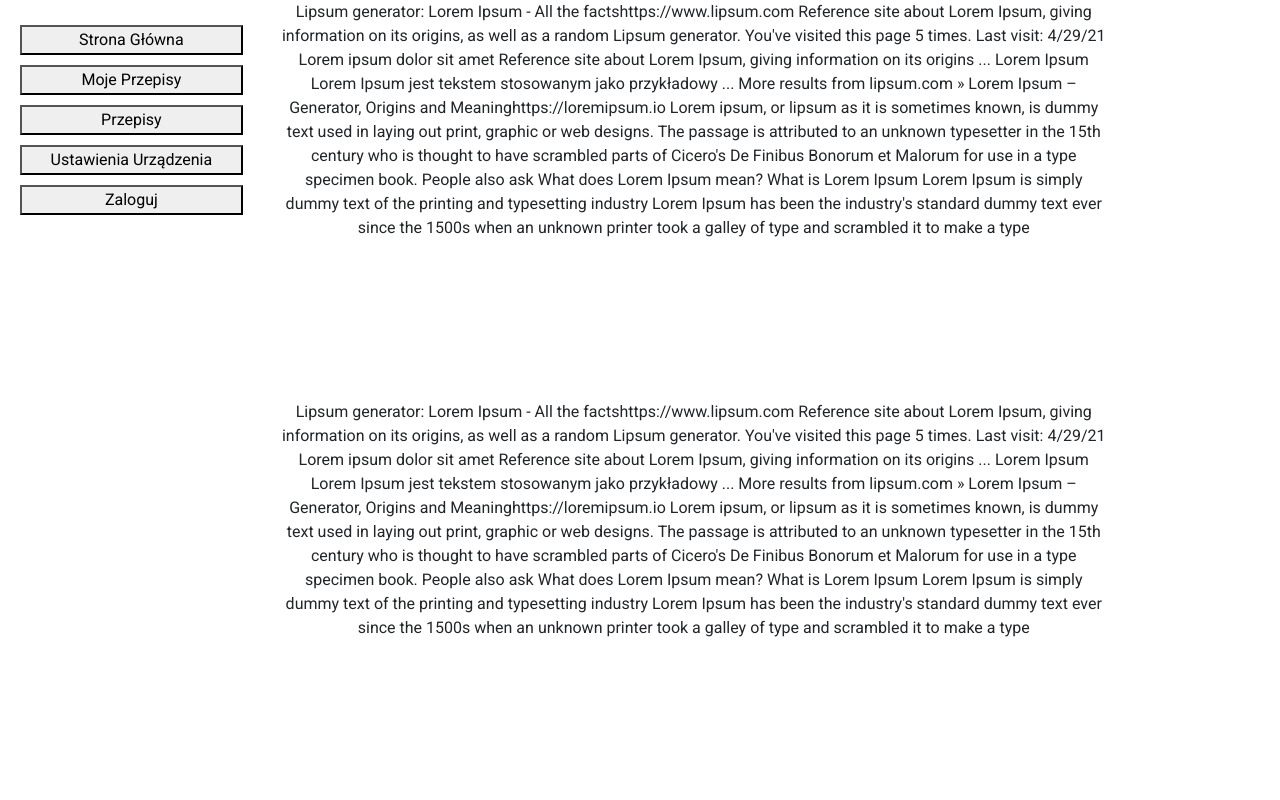
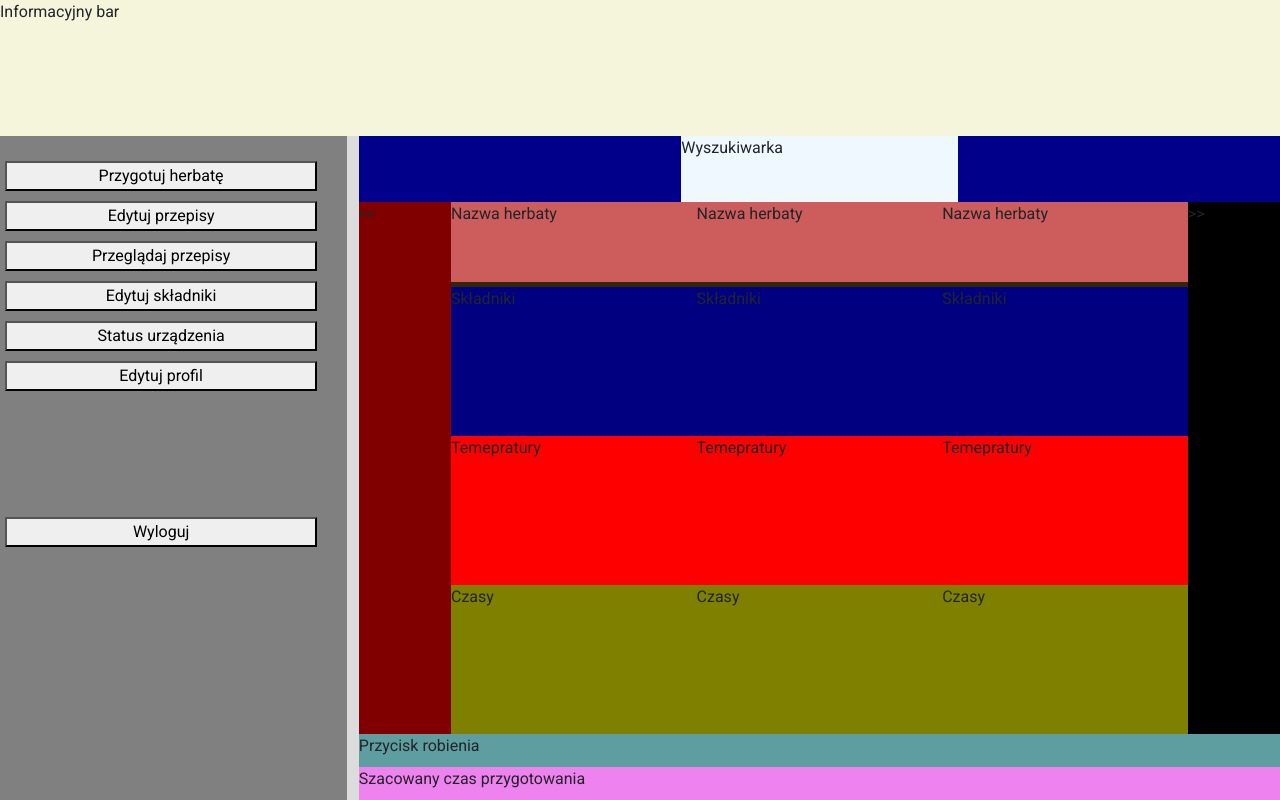
Before and after one commit to KacperSzmitko/UltimaTea, a Django app: page / in a window 1280 px wide. Run offline with Django 3.2, Linux system fonts and the light colour scheme; parts of the project's set-up code (start-up, migrations or seed data) failed here and were passed over; some libraries are stand-ins or nearby versions.

Commit message:
main-home-pg containers
Stworzenie kontenerów na wszystkie elementy strony domowej aplikacji main.

```diff
--- a/src/main_app/urls.py
+++ b/src/main_app/urls.py
@@ -4,7 +4,10 @@ from .views import home_view
 app_name = 'main_app'
 urlpatterns = [
     path('', home_view, name='main_home'),
-    path('recipes', home_view, name='main_main_recipes'),
-    path('moje_przepisy', home_view, name='main_recipes'),
-    path('konfiguracja', home_view, name='main_configuration'),
+    path('makeTea', home_view, name='main_make_tea'),
+    path('editTea', home_view, name='main_edit_tea'),
+    path('searchRecipes', home_view, name='main_search_recipes'),
+    path('configureIngredients', home_view, name='main_configure_ingredients'),
+    path('status', home_view, name='main_status'),
+    path('editProfile', home_view, name='main_edit_profile'),
 ]
--- a/src/templates/main/base.html
+++ b/src/templates/main/base.html
@@ -9,19 +9,23 @@
 {%endblock head%}
 
 {%block content%}
-<div class="container-fluid h-100">
-    <div class="container row h-100">
-        <div class = "menu col-3">
+<div class="box container-fluid" style="background-color: seashell; height: 100%;">
+    <div class="infoBar row" style="background-color: beige; height: 17%; margin: 0;">
+        Informacyjny bar
+    </div>
+    <div class="containerRow" style="background-color: gold; height: 83%; width: 100%; display: flex;">
+        <div class="containerMenu" style="background-color: grey; width: 29%">
             {%include "main/menu.html"%}
         </div>
-        <div class="content col-9 container-fluid">
-            <div class="main_content row h-100">
-                <div class="content col-12">
-                    {% block main_content %}{% endblock main_content%}
-                </div>
-            </div>
+        <div class="containerSeparator" style="background-color: gainsboro; width: 1%">
+
+        </div>
+        <div class="containerContent" style="background-color: blue; width: 77%">
+            {%block main_content%}
+            {%endblock main_content%}
         </div>
     </div>
+
+
 </div>
-
 {%endblock content%}
--- a/src/templates/main/home.html
+++ b/src/templates/main/home.html
@@ -1,13 +1,88 @@
 {%extends "main/base.html"%}
 {%block main_content%}
-<div class="content h-50">
-    <div class="control_panel text-center w-100">
-        Lipsum generator: Lorem Ipsum - All the factshttps://www.lipsum.com Reference site about Lorem Ipsum, giving information on its origins, as well as a random Lipsum generator. You've visited this page 5 times. Last visit: 4/29/21 Lorem ipsum dolor sit amet Reference site about Lorem Ipsum, giving information on its origins ... Lorem Ipsum Lorem Ipsum jest tekstem stosowanym jako przykładowy ... More results from lipsum.com » Lorem Ipsum – Generator, Origins and Meaninghttps://loremipsum.io Lorem ipsum, or lipsum as it is sometimes known, is dummy text used in laying out print, graphic or web designs. The passage is attributed to an unknown typesetter in the 15th century who is thought to have scrambled parts of Cicero's De Finibus Bonorum et Malorum for use in a type specimen book. People also ask What does Lorem Ipsum mean? What is Lorem Ipsum Lorem Ipsum is simply dummy text of the printing and typesetting industry Lorem Ipsum has been the industry's standard dummy text ever since the 1500s when an unknown printer took a galley of type and scrambled it to make a type
+<div class="mainContent" style="width: 100%; height: 100%; background-color: aqua;">
+    <div class="mainTop" style="width: 100%; height: 10%; background-color: darkblue;">
+        <div class="topSearch" style="width: 30%; height: 100%; margin: auto; background-color: aliceblue;">
+            Wyszukiwarka
+        </div>
+
     </div>
-</div>
-<div class="content h-50">
-    <div class="quick_recipes text-center w-100">
-        Lipsum generator: Lorem Ipsum - All the factshttps://www.lipsum.com Reference site about Lorem Ipsum, giving information on its origins, as well as a random Lipsum generator. You've visited this page 5 times. Last visit: 4/29/21 Lorem ipsum dolor sit amet Reference site about Lorem Ipsum, giving information on its origins ... Lorem Ipsum Lorem Ipsum jest tekstem stosowanym jako przykładowy ... More results from lipsum.com » Lorem Ipsum – Generator, Origins and Meaninghttps://loremipsum.io Lorem ipsum, or lipsum as it is sometimes known, is dummy text used in laying out print, graphic or web designs. The passage is attributed to an unknown typesetter in the 15th century who is thought to have scrambled parts of Cicero's De Finibus Bonorum et Malorum for use in a type specimen book. People also ask What does Lorem Ipsum mean? What is Lorem Ipsum Lorem Ipsum is simply dummy text of the printing and typesetting industry Lorem Ipsum has been the industry's standard dummy text ever since the 1500s when an unknown printer took a galley of type and scrambled it to make a type
+    <div class="mainRecipes" style="width: 100%; height: 80%; display: flex; background-color: indigo;">
+        <div class="leftScroll" style="width: 10%; height: 100%;background-color: maroon;">
+            <<
+        </div>
+        <div class="recipesDisplay" style="width: 80%; height: 100%; display: flex; background-color: violet;">
+            <div class="displayRecipe" style="width: 33.33%; height: 100%; background-color: chocolate;">
+                <div class="recipeTitle" style="width: 100%; height: 15%; background-color: indianred;">
+                    Nazwa herbaty
+                </div>
+                <div class="recipeBorder" style="width: 100%; height: 1%; background-color: rgb(53, 38, 10);">
+                    -
+                </div>
+                <div class="recipeContent" style="width: 100%; height: 84%; background-color: peru;">
+                    <div class="recipeIngredients" style="width: 100%; height: 33.4%; background-color: navy;">
+                        Składniki
+                    </div>
+                    <div class="recipeTemperatures" style="width: 100%; height: 33.4%; background-color: red;">
+                        Temepratury
+                    </div>
+                    <div class="recipeTimes" style="width: 100%; height: 33.4%; background-color: olive;">
+                        Czasy
+                    </div>
+                </div>
+            </div>
+            <div class="displayRecipe" style="width: 33.33%; height: 100%; background-color: chocolate;">
+                <div class="recipeTitle" style="width: 100%; height: 15%; background-color: indianred;">
+                    Nazwa herbaty
+                </div>
+                <div class="recipeBorder" style="width: 100%; height: 1%; background-color: rgb(53, 38, 10);">
+                    -
+                </div>
+                <div class="recipeContent" style="width: 100%; height: 84%; background-color: peru;">
+                    <div class="recipeIngredients" style="width: 100%; height: 33.4%; background-color: navy;">
+                        Składniki
+                    </div>
+                    <div class="recipeTemperatures" style="width: 100%; height: 33.4%; background-color: red;">
+                        Temepratury
+                    </div>
+                    <div class="recipeTimes" style="width: 100%; height: 33.4%; background-color: olive;">
+                        Czasy
+                    </div>
+                </div>
+            </div>
+            <div class="displayRecipe" style="width: 33.33%; height: 100%; background-color: chocolate;">
+                <div class="recipeTitle" style="width: 100%; height: 15%; background-color: indianred;">
+                    Nazwa herbaty
+                </div>
+                <div class="recipeBorder" style="width: 100%; height: 1%; background-color: rgb(53, 38, 10);">
+                    -
+                </div>
+                <div class="recipeContent" style="width: 100%; height: 84%; background-color: peru;">
+                    <div class="recipeIngredients" style="width: 100%; height: 33.4%; background-color: navy;">
+                        Składniki
+                    </div>
+                    <div class="recipeTemperatures" style="width: 100%; height: 33.4%; background-color: red;">
+                        Temepratury
+                    </div>
+                    <div class="recipeTimes" style="width: 100%; height: 33.4%; background-color: olive;">
+                        Czasy
+                    </div>
+                </div>
+            </div>
+        </div>
+
+        <div class="rightScroll" style="width: 10%; height: 100%; background-color: black;">
+            >>
+        </div>
+
+    </div>
+    <div class="mainBottom" style="width: 100%; height: 10%; background-color: aliceblue;">
+        <div class="bottomButton" style="width: 100%; height: 50%; background-color: cadetblue;">
+            Przycisk robienia
+        </div>
+        <div class="bottomText" style="width: 100%; height: 50%; background-color: violet;">
+            Szacowany czas przygotowania
+        </div>
     </div>
 </div>
 {%endblock main_content%}
--- a/src/templates/main/menu.html
+++ b/src/templates/main/menu.html
@@ -1,20 +1,29 @@
 
 <div style="width:90%;height:auto;margin:20px"></div>
-<button style="width:90%;height:auto;margin:5px" onclick=location.href='{% url "main_home" %}'  type="button">
-    Strona Główna
+<button style="width:90%;height:auto;margin:5px" onclick=location.href=''  type="button">
+    Przygotuj herbatę
 </button><br />
 
-<button style="width:90%;height:auto;margin:5px" onclick=location.href='{% url "main_main_recipes" %}'  type="button">
-    Moje Przepisy
+<button style="width:90%;height:auto;margin:5px" onclick=location.href=''  type="button">
+    Edytuj przepisy
 </button><br />
 
-<button style="width:90%;height:auto;margin:5px" onclick=location.href='{% url "main_recipes" %}'  type="button">
-    Przepisy
+<button style="width:90%;height:auto;margin:5px" onclick=location.href=''  type="button">
+    Przeglądaj przepisy
 </button><br />
 
-<button style="width:90%;height:auto;margin:5px" onclick=location.href='{% url "main_configuration" %}'  type="button">
-    Ustawienia Urządzenia</button><br />
+<button style="width:90%;height:auto;margin:5px" onclick=location.href=''  type="button">
+    Edytuj składniki
+</button><br />
 
-<button style="width:90%;height:auto;margin:5px" onclick=location.href='{% url "login_register" %}' type="button">
-    Zaloguj
+<button style="width:90%;height:auto;margin:5px" onclick=location.href='' type="button">
+    Status urządzenia
 </button><br />
+
+<button style="width:90%;height:auto;margin:5px" onclick=location.href='' type="button">
+    Edytuj profil
+</button><br />
+
+<button style="width:90%;height:auto;margin:5px; margin-top: 35%;" onclick=location.href='' type="button">
+    Wyloguj
+</button><br />
```
Also changed, not shown: src/templates/main/base_old.html (added, +27 -0 lines), src/templates/main/menu copy.html (added, +25 -0 lines).
